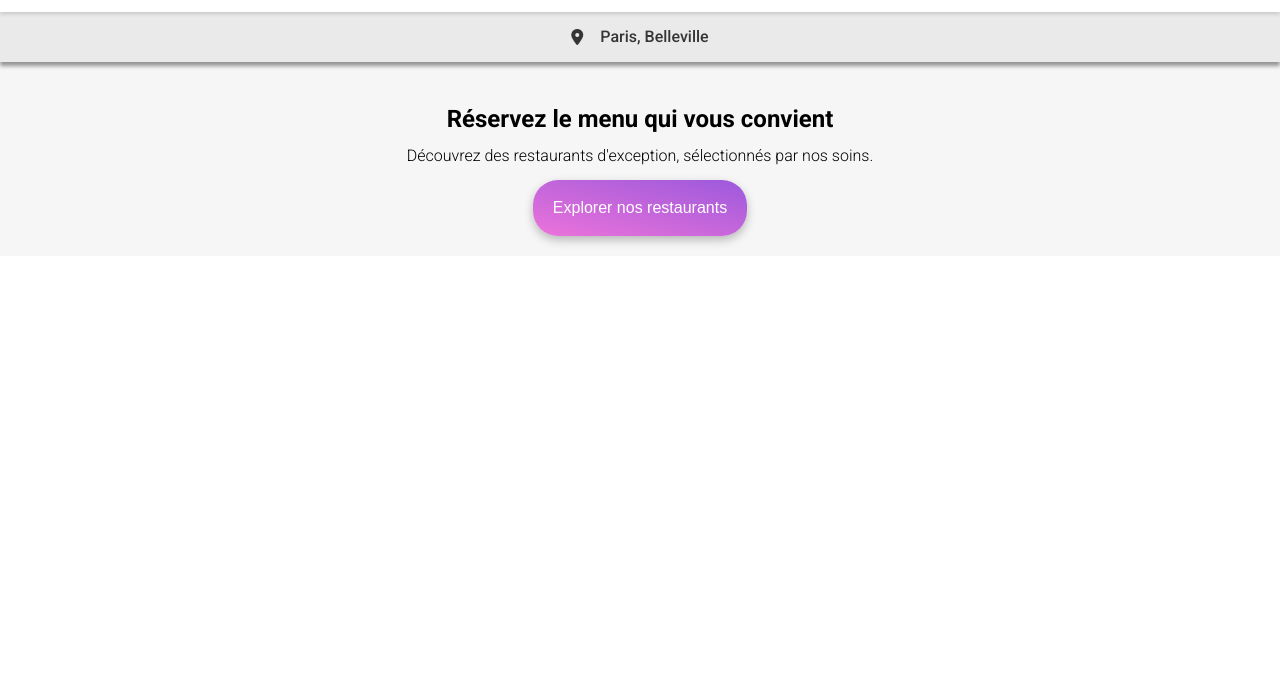
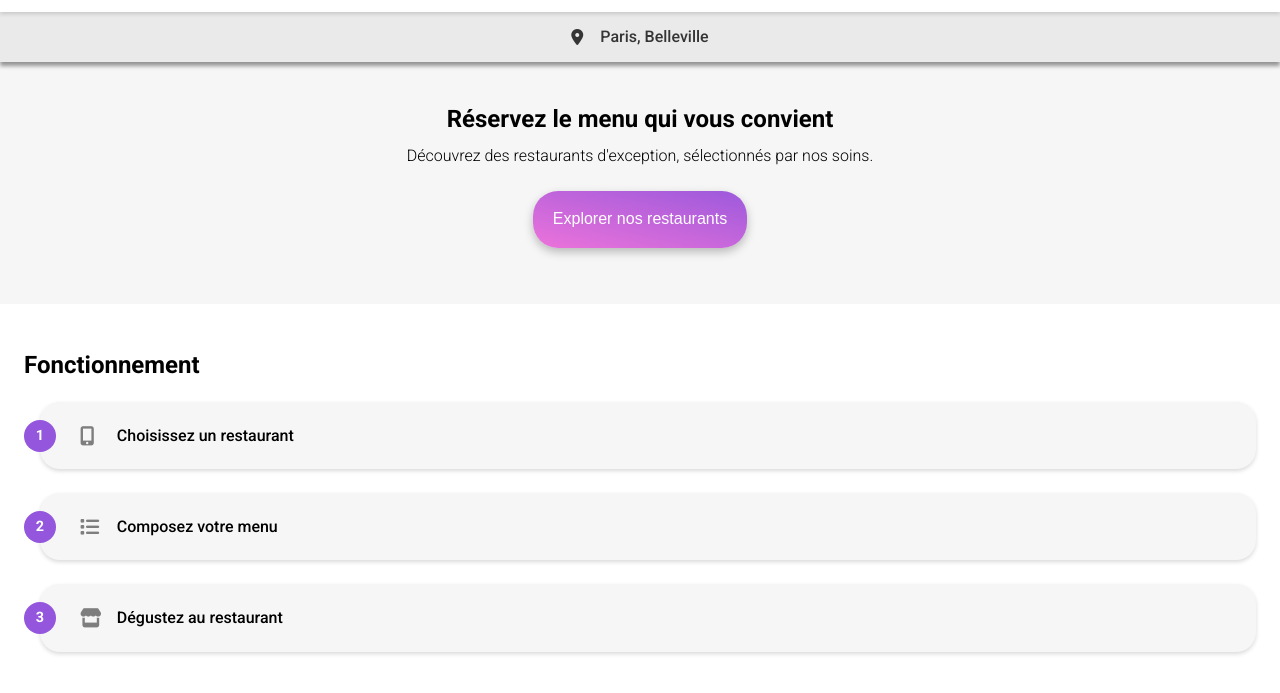
Before and after one commit to Moonyelit/OhMyFood---OpenClassRoom---FOUGEROUSE-Elodie, a website: page homepage.html in a window 1280 px wide. Shown: the part 51-744 px from the top of the page. Drawn offline with Linux system fonts and the light colour scheme; a web font is replaced by a local one.

Commit message:
⚙️ Homepage : ajout section "Fonctionnement" + styles & composants

```diff
--- a/homepage.html
+++ b/homepage.html
@@ -32,6 +32,37 @@
 
             <button class="btn btn--primary">Explorer nos restaurants</button>
         </section>
+
+        <section class="functioning">
+            <h2 class="title">Fonctionnement</h2>
+            <div class="functioning__list">
+
+                <div class="functioning__item">
+                    <div class="badge-number">1</div>
+                    <div class="content">
+                    <i class="fa-solid fa-mobile-screen-button"></i>
+                    <p class="text-important">Choisissez un restaurant</p>
+                    </div>
+                </div>
+
+                <div class="functioning__item">
+                    <div class="badge-number">2</div>
+                    <div class="content">
+                    <i class="fa-solid fa-list"></i>
+                    <p class="text-important">Composez votre menu</p>
+                    </div>
+                </div>
+
+                <div class="functioning__item">
+                    <div class="badge-number">3</div>
+                    <div class="content">
+                    <i class="fa-solid fa-store"></i>
+                    <p class="text-important">Dégustez au restaurant</p>
+                    </div>
+                </div>
+
+            </div>
+        </section>
     </main>
 </body>
 </html>
--- a/sass/base/_variables.scss
+++ b/sass/base/_variables.scss
@@ -9,6 +9,7 @@ $tertiary-color: #99E2D0;
 $green-front: #008766;
 $blue-color: #89C8FA;
 $blue2-color: #003A68;
+$grey-color: #7E7E7E;
 $background-color: #F6F6F6;
 $background-color-secondary: #EAEAEA;
 $text-color: #000000;
@@ -26,6 +27,8 @@ $line-height-base: 1.1;
 $breakpoint-desktop: 1024px;
 
 // Border radius
+$border-radius-small: 10px;
+$border-radius-small-medium: 20px;
 $border-radius-medium: 25px;
 
 
--- a/sass/components/_composants.scss
+++ b/sass/components/_composants.scss
@@ -1,3 +1,37 @@
 // =============================================================================
 // Composants - OhMyFood Project
 // =============================================================================
+
+// Card component réutilisable
+.card {
+  background-color: $white;
+  box-shadow: $shadow-light;
+  transition: $transition-normal;
+
+  &--functioning {
+    position: relative;
+    padding: 1.5rem 1.5rem;
+    margin-left: 1rem;
+    border-radius: $border-radius-small-medium;
+    background-color: $background-color;
+    box-shadow: $shadow-light;
+    transition: $transition-normal;
+  }
+}
+
+// Badge numéroté
+.badge-number {
+  @include flex-center;
+  position: absolute;
+  left: -1rem;
+  top: 50%;
+  transform: translateY(-50%);
+  width: 2rem;
+  height: 2rem;
+  background-color: $primary-color;
+  color: $white;
+  border-radius: 50%;
+  font-weight: bold;
+  font-size: 0.9rem;
+  z-index: 1;
+}
--- /dev/null
+++ b/sass/components/_functioning.scss
@@ -0,0 +1,66 @@
+.functioning {
+  padding: 2rem 1rem;
+
+  &__list {
+    display: flex;
+    flex-direction: column;
+    gap: 1.5rem;
+    margin-top: 1.5rem;
+  }
+
+  &__item {
+    display: flex;
+    align-items: center;
+    gap: 1rem;
+    padding: 1.5rem;
+    background-color: #f6f6f6;
+    border-radius: 1rem;
+    box-shadow: 0 2px 8px rgba(0, 0, 0, 0.1);
+    position: relative;
+    transition: transform 0.2s ease-in-out;
+
+    &:hover {
+      transform: translateY(-2px);
+      box-shadow: 0 4px 12px rgba(0, 0, 0, 0.15);
+    }
+  }
+
+  &__number {
+    display: flex;
+    align-items: center;
+    justify-content: center;
+    width: 2rem;
+    height: 2rem;
+    background-color: #9356dc;
+    color: white;
+    border-radius: 50%;
+    font-weight: bold;
+    font-size: 0.9rem;
+    flex-shrink: 0;
+  }
+
+  i {
+    color: #7e7e7e;
+    font-size: 1.2rem;
+    width: 1.5rem;
+    text-align: center;
+  }
+
+  .text-important {
+    margin: 0;
+    font-weight: 500;
+    flex: 1;
+  }
+}
+
+// Responsive design
+@media (min-width: 768px) {
+  .functioning {
+    padding: 2rem 4rem;
+
+    &__list {
+      max-width: 800px;
+      margin: 1.5rem auto 0;
+    }
+  }
+}
--- a/sass/pages/_home.scss
+++ b/sass/pages/_home.scss
@@ -6,6 +6,11 @@ body {
   padding-top: calc(var(--total-header-height) + 1.5rem);
 }
 
+section:not(.home-section) {
+  @include padding-section;
+}
+
+// Home section
 .home-section {
     background-color: $background-color;
     @include flex-center;
@@ -15,8 +20,52 @@ body {
     padding: 20px;
     margin-top: calc(-1 * (var(--total-header-height) + 1.5rem)); // Remonte jusqu'en haut
     padding-top: calc(var(--total-header-height) + 1.5rem + 20px); // Compense le margin-top négatif
+    padding-bottom: 3.5rem;
 
     h2 {
-        padding-inline: 2rem;
+      padding-inline: 2rem;
     }
+
+    p {
+      margin-bottom: 0.7rem;
+    }
+  }
+
+
+// Functioning section
+.functioning {
+
+  &__list {
+    @include flex-column;
+    gap: 1.5rem;
+    margin-top: 1.5rem;
+  }
+
+  &__item {
+    @extend .card--functioning;
+
+    .badge-number {
+      @extend .badge-number;
+    }
+
+    .content {
+      display: flex;
+      align-items: center;
+      margin-left: 1rem;
+      gap: 0.5rem;
+    }
+
+    i {
+      color: $grey-color;
+      font-size: 1.2rem;
+      width: 0.8rem;
+      text-align: center;
+      margin-right: 1rem;
+
+      .fa-store {
+        color: $primary-color;
+      }
+    }
+
+  }
 }
--- a/sass/utils/_mixins.scss
+++ b/sass/utils/_mixins.scss
@@ -18,3 +18,7 @@
   display: flex;
   flex-direction: column;
 }
+
+@mixin padding-section {
+  padding: 3rem 1.5rem;
+}
```
Also changed, not shown: assets/css/main.css, 1 other file.
